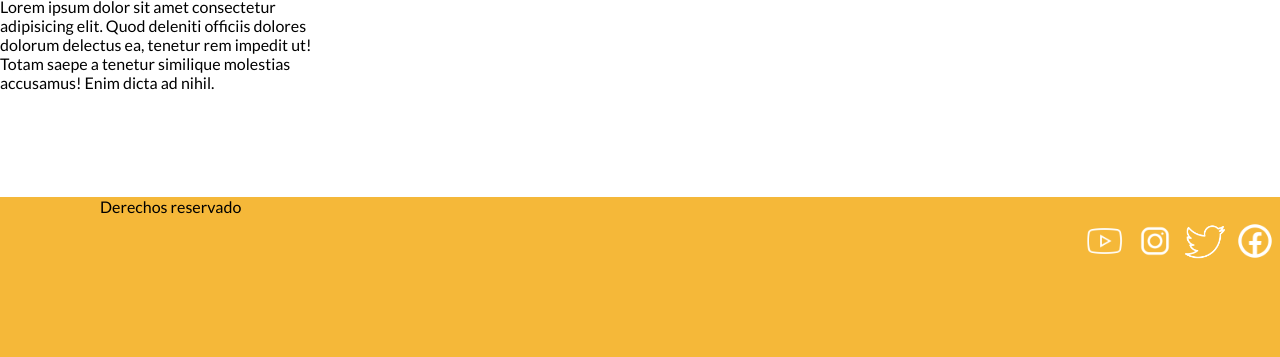
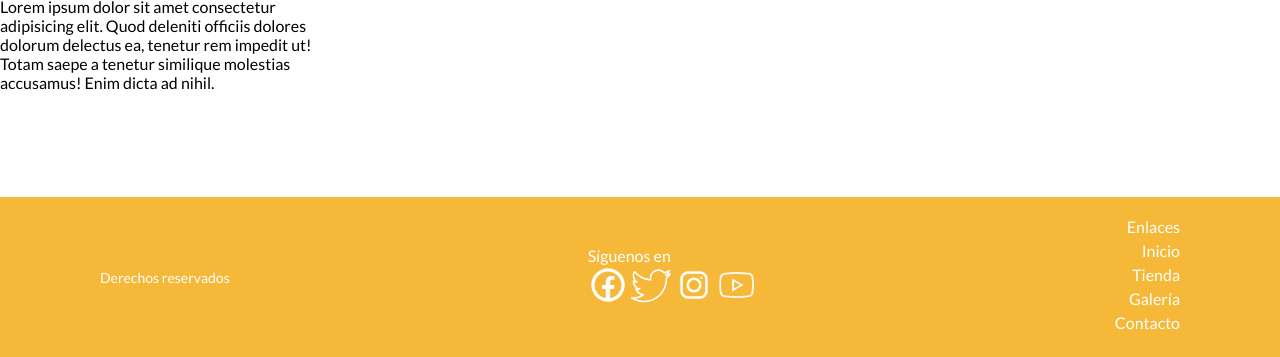
Before and after one commit to s3bas06/Programacion-web-naranja, a plain HTML site: page indexdeskopt.html in a window 1280 px wide. Shown: the part 1429-1786 px from the top of the page. Before the commit the page ends 1695 px from the top, so only its background shows below. Drawn offline with Linux system fonts and the light colour scheme.

Commit message:
Cambios footer

```diff
--- a/Style.css
+++ b/Style.css
@@ -160,17 +160,78 @@ body
 }
 
 .third-section{
-    position: relative;
+
+    display: flex;
+    justify-content: space-between;
+    align-items: center;
+    padding: 20px 100px;
+    color: white;
+}
+
+.third-center{
+    display: flex;
+    flex-direction: column;
+    align-items: center;
 }
 
 .third-left {
-    padding-left: 100px;
-    display: inline-block;
+    font-size: 14px;
 }
 
-.social img{
-    float: right;
-    padding: 5px;
+.third-right {
+    display: flex;
+    flex-direction: column;
+    align-items: flex-end;
+    text-align: right;
+}
+
+.third-right .social {
+    display: flex;
+    flex-direction: column;
+    align-items: center;
+    gap: 10px;
+}
+
+.third-right .social p {
+    margin: 0;
+    font-size: 16px;
+}
+
+.third-right .social .icons {
+    display: flex;
+    gap: 10px;
+}
+
+.third-center .social .icons img {
     height: 40px;
     width: 40px;
 }
+
+.third-right .links {
+    margin-left: auto;
+    text-align: right;
+}
+
+.third-right .links p {
+    margin: 0;
+    font-size: 16px;
+}
+
+.third-right .links ul {
+    list-style: none;
+    padding: 0;
+    margin: 0;
+}
+
+.third-right .links li {
+    margin: 5px 0;
+}
+
+.third-right .links a {
+    text-decoration: none;
+    color: white;
+}
+
+.third-right .links a:hover {
+    color: #4b370b;
+}
--- a/indexdeskopt.html
+++ b/indexdeskopt.html
@@ -72,14 +72,28 @@
     <footer>
         <div class="third-section">
             <div class="third-left">
-                <p>Derechos reservado</p>
+                <p>Derechos reservados</p>
             </div>
-            <div class=" third-right">
-                <div class="social" >
-                    <a href=""><img src="assets/facebook-new.png" alt="perfil"></a>
-                    <a href=""><img src="assets/twitter.png" alt="perfil"></a>
-                    <a href=""><img src="assets/instagram-new.png" alt="perfil"></a>
-                    <a href=""><img src="assets/youtube-play.png" alt="perfil"></a>
+            <div class="third-center">
+                <div class="social">
+                    <p>Síguenos en</p>
+                    <div class="icons">
+                        <a href=""><img src="assets/facebook-new.png" alt="perfil"></a>
+                        <a href=""><img src="assets/twitter.png" alt="perfil"></a>
+                        <a href=""><img src="assets/instagram-new.png" alt="perfil"></a>
+                        <a href=""><img src="assets/youtube-play.png" alt="perfil"></a>
+                    </div>
+                </div>
+            </div>
+            <div class="third-right">
+                <div class="links">
+                    <p>Enlaces</p>
+                    <ul>
+                        <li><a href="#">Inicio</a></li>
+                        <li><a href="#">Tienda</a></li>
+                        <li><a href="#">Galería</a></li>
+                        <li><a href="#">Contacto</a></li>
+                    </ul>
                 </div>
             </div>
         </div>
--- a/style.css
+++ b/style.css
@@ -160,17 +160,78 @@ body
 }
 
 .third-section{
-    position: relative;
+
+    display: flex;
+    justify-content: space-between;
+    align-items: center;
+    padding: 20px 100px;
+    color: white;
+}
+
+.third-center{
+    display: flex;
+    flex-direction: column;
+    align-items: center;
 }
 
 .third-left {
-    padding-left: 100px;
-    display: inline-block;
+    font-size: 14px;
 }
 
-.social img{
-    float: right;
-    padding: 5px;
+.third-right {
+    display: flex;
+    flex-direction: column;
+    align-items: flex-end;
+    text-align: right;
+}
+
+.third-right .social {
+    display: flex;
+    flex-direction: column;
+    align-items: center;
+    gap: 10px;
+}
+
+.third-right .social p {
+    margin: 0;
+    font-size: 16px;
+}
+
+.third-right .social .icons {
+    display: flex;
+    gap: 10px;
+}
+
+.third-center .social .icons img {
     height: 40px;
     width: 40px;
 }
+
+.third-right .links {
+    margin-left: auto;
+    text-align: right;
+}
+
+.third-right .links p {
+    margin: 0;
+    font-size: 16px;
+}
+
+.third-right .links ul {
+    list-style: none;
+    padding: 0;
+    margin: 0;
+}
+
+.third-right .links li {
+    margin: 5px 0;
+}
+
+.third-right .links a {
+    text-decoration: none;
+    color: white;
+}
+
+.third-right .links a:hover {
+    color: #4b370b;
+}
```
